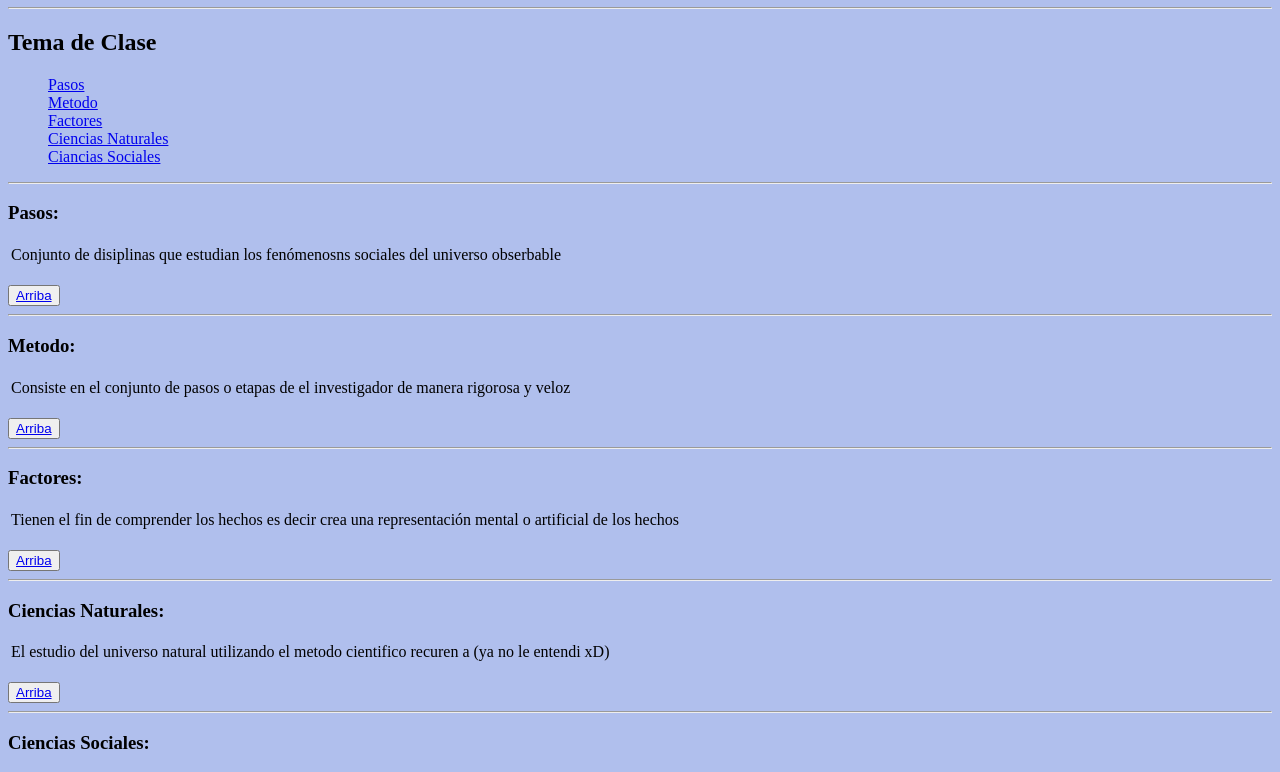
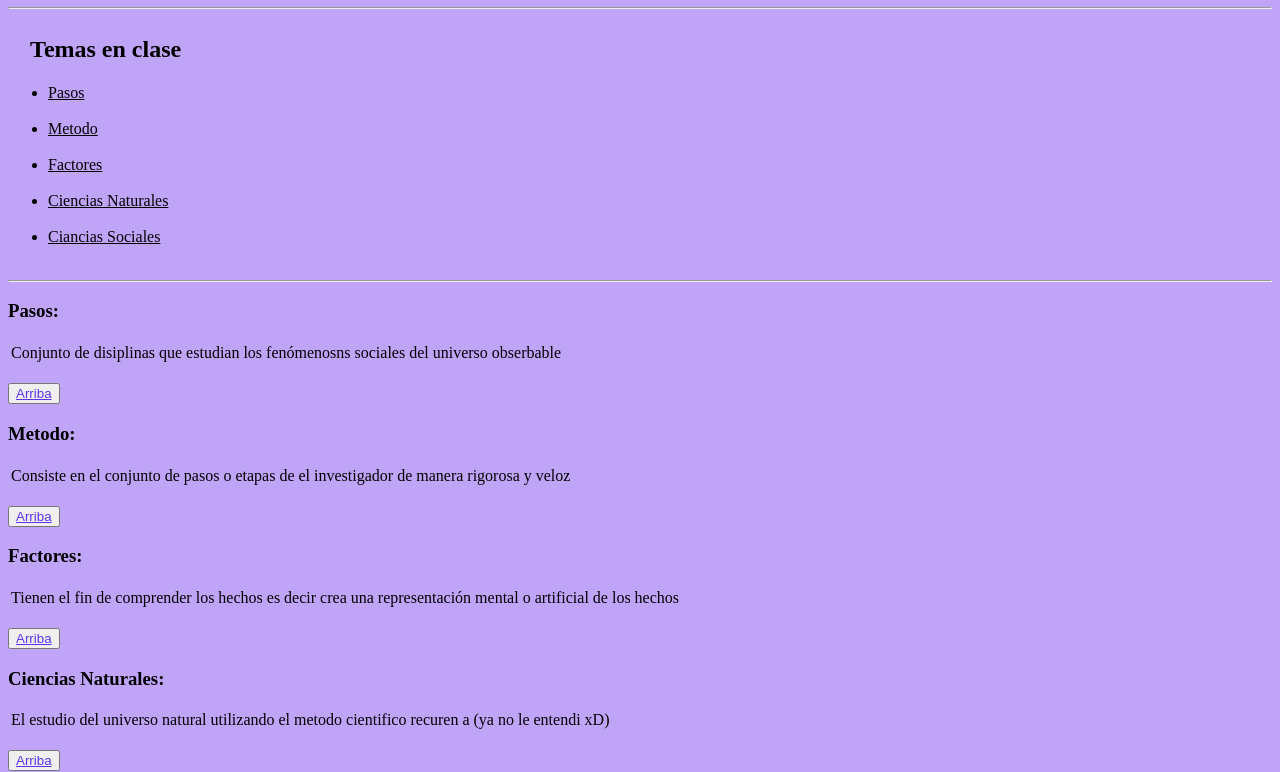
Before and after one commit to Hisuner/proyecto2, a plain HTML site: page Hipervinculos/index.html in a window 1280 px wide. Shown: the part 73-845 px from the top of the page. Drawn offline with Linux system fonts and the light colour scheme.

Commit message:
Jeje uwu bestie

```diff
--- a/Hipervinculos/index.html
+++ b/Hipervinculos/index.html
@@ -5,26 +5,67 @@
   <meta charset="UTF-8">
   <meta name="viewport" content="width=device-width, initial-scale=1">
   <title>Hipervínculos</title>
+
+  <style>
+    body{
+      background-color: #C0A4F8;
+    }
+
+    .link-1{
+            color: rgb(0, 0, 0);
+        }
+        .link-2{
+            color: rgb(0, 0, 0);
+        }
+        .link-3{
+            color: rgb(0, 0, 0);
+        }
+        .link-4{
+            color: rgb(0, 0, 0);
+        }
+        .link-5{
+            color: rgb(0, 0, 0);
+        }
+
+        .arriba-1{
+            color: rgb(92, 52, 238);
+        }
+        .arriba-2{
+            color: rgb(92, 52, 238);
+        }
+        .arriba-3{
+            color: rgb(92, 52, 238);
+        }
+        .arriba-4{
+            color: rgb(92, 52, 238);
+        }
+        .arriba-5{
+            color: rgb(92, 52, 238);
+        }
+
+  </style>
 </head>
-<body bgcolor="#b0bfed">
+<body>
 <center><h1>Clase de Valores</h1></center>
 <hr>
-<a name="arriba"><h2>Tema de Clase</h2></a>
+
+<a name="arriba"><h2>ㅤTemas en clase</h2></a>
 
 <ul>
 
- <a href="#1" <li>Pasos</li> </a><br>
+ <a href="#1" class="link-1"><li>Pasos</li> </a><br>
 
- <a href="#2" <li>Metodo</li></a><br>
+ <a href="#2" class="link-2"><li>Metodo</li></a><br>
 
- <a href="#3" <li>Factores</li> </a><br>
+ <a href="#3" class="link-3"><li>Factores</li> </a><br>
 
- <a href="#4" <li>Ciencias Naturales</li> </a><br>
+ <a href="#4" class="link-4"><li>Ciencias Naturales</li> </a><br>
 
- <a href="#5" <li>Ciancias Sociales</li> </a><br>
+ <a href="#5" class="link-5"><li>Ciancias Sociales</li> </a><br>
 
 </ul>
-<hr>
+
+<hr >
 <a name="1"><h3>Pasos:</h3></a>
 <table border="0">
   <tr>
@@ -32,9 +73,9 @@
 
   </tr>
 </table> <br>
- <button ><a href="#arriba">Arriba </a> </button>
+ <button ><a href="#arriba" class="arriba-1">Arriba </a> </button>
 
- <hr>
+
  <a name="2"><h3>Metodo:</h3></a>
 <table border="0">
   <tr>
@@ -42,9 +83,9 @@
 
   </tr>
 </table> <br>
- <button ><a href="#arriba">Arriba </a> </button>
+ <button ><a href="#arriba" class="arriba-2">Arriba </a> </button>
 
- <hr>
+
 
 <a name="3"><h3>Factores:</h3></a>
 <table border="0">
@@ -53,8 +94,8 @@
 
   </tr>
 </table> <br>
- <button ><a href="#arriba">Arriba </a> </button>
- <hr>
+ <button ><a href="#arriba" class="arriba-3">Arriba </a> </button>
+
 
 <a name="4"><h3>Ciencias Naturales:</h3></a>
 <table border="0">
@@ -63,8 +104,8 @@
 
   </tr>
 </table> <br>
- <button ><a href="#arriba">Arriba </a> </button>
- <hr>
+ <button ><a href="#arriba" class="arriba-4">Arriba </a> </button>
+
 
 
 <a name="5"><h3>Ciencias Sociales:</h3></a>
@@ -74,8 +115,8 @@
 
   </tr>
 </table> <br>
- <button ><a href="#arriba">Arriba </a> </button>
- <hr>
+ <button ><a href="#arriba" class="arriba-5">Arriba </a> </button>
+
 
 
 
```
Also changed, not shown: Formulario1/index.html (+13 -13 lines), ImprimirF/index.html (+17 -19 lines).
